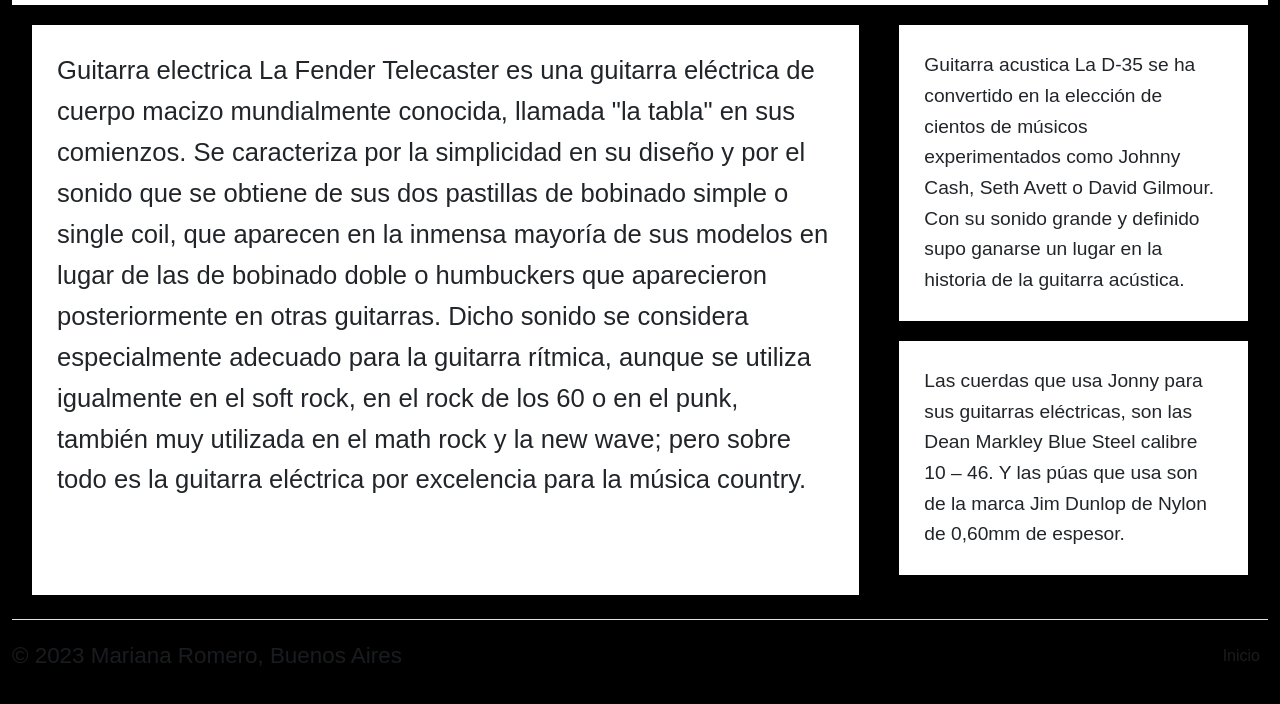
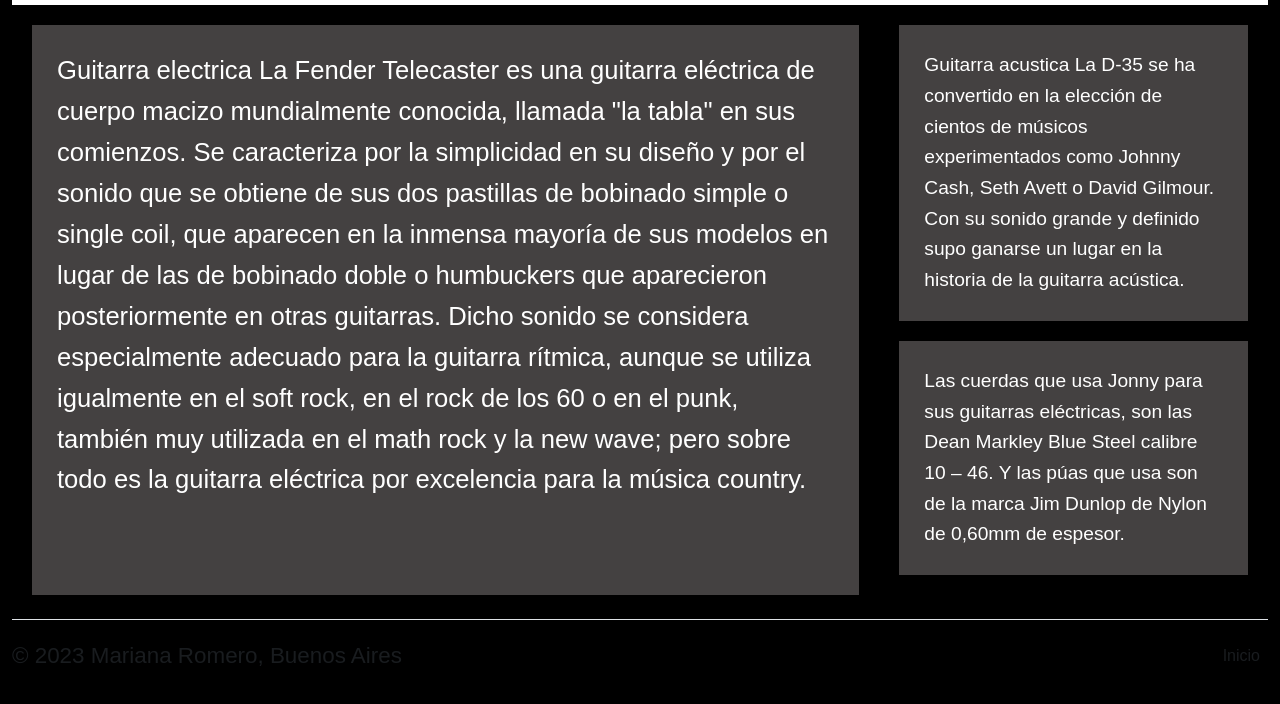
Before and after one commit to mvictoriaromero/proyecto, a plain HTML site: page instrumentos.html in a window 1280 px wide. Shown: the part 82-786 px from the top of the page. Drawn offline with nearby package versions, Linux system fonts and the light colour scheme.

Commit message:
correccion tituolo en peliculas.html

```diff
--- a/css/estilo.css
+++ b/css/estilo.css
@@ -93,19 +93,21 @@ body {
 .in-flex:first-child {
     flex: 2 ;
     padding: 25px;
-    background-color: white;
+    background-color: rgb(68, 65, 65);
     margin: 20px;
     margin-bottom: 0px;
     font-size: 1.6rem;
     line-height: 1.6;
+    color: white;
 }
 
 .in-flex div {
     padding: 25px;
-    background-color: white ;
+    background-color:rgb(68, 65, 65) ;
     margin: 20px;
     font-size: 1.2rem;
     line-height: 1.6;
+    color: white;
 }
 
 
```
Also changed, not shown: peliculas.html (+2 -2 lines).
